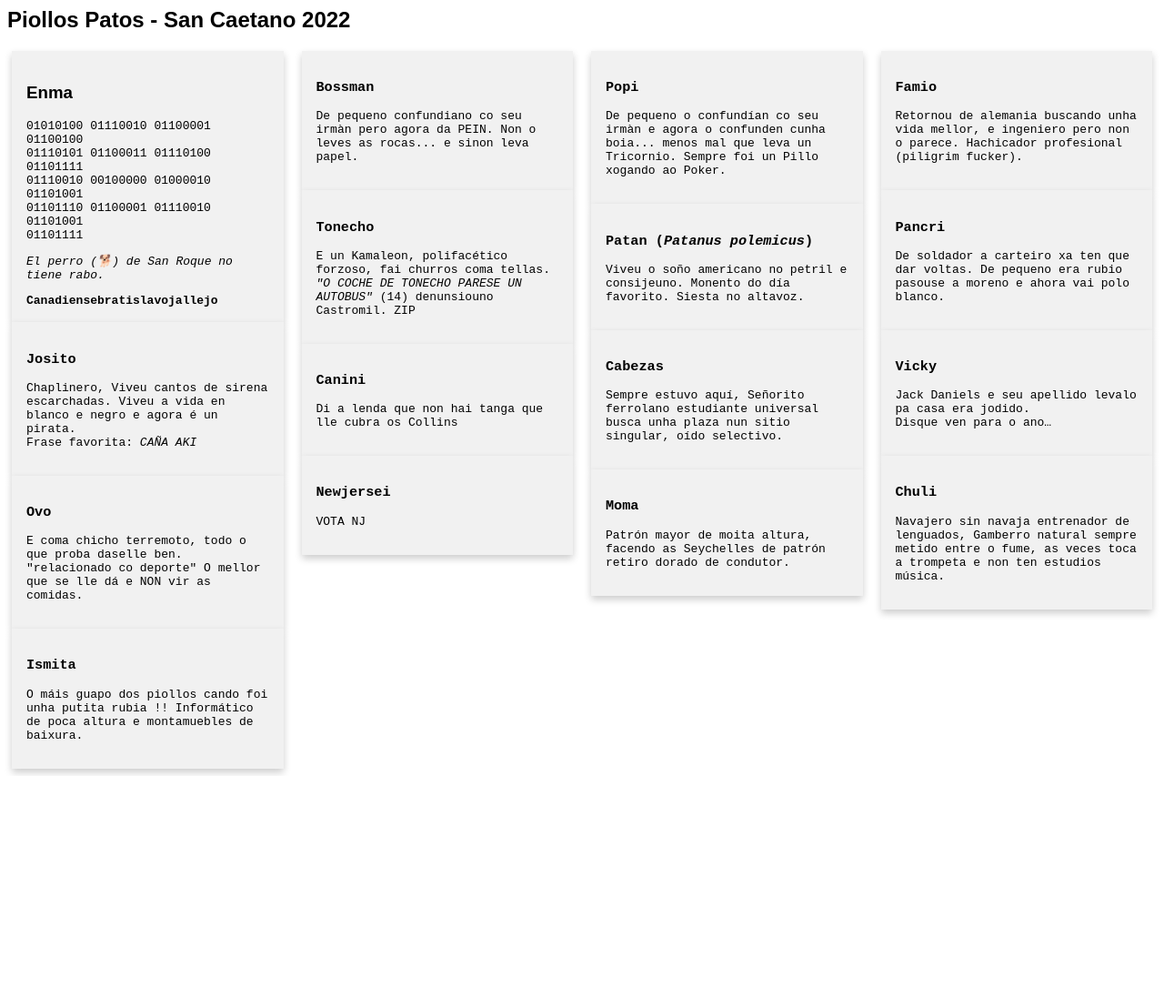
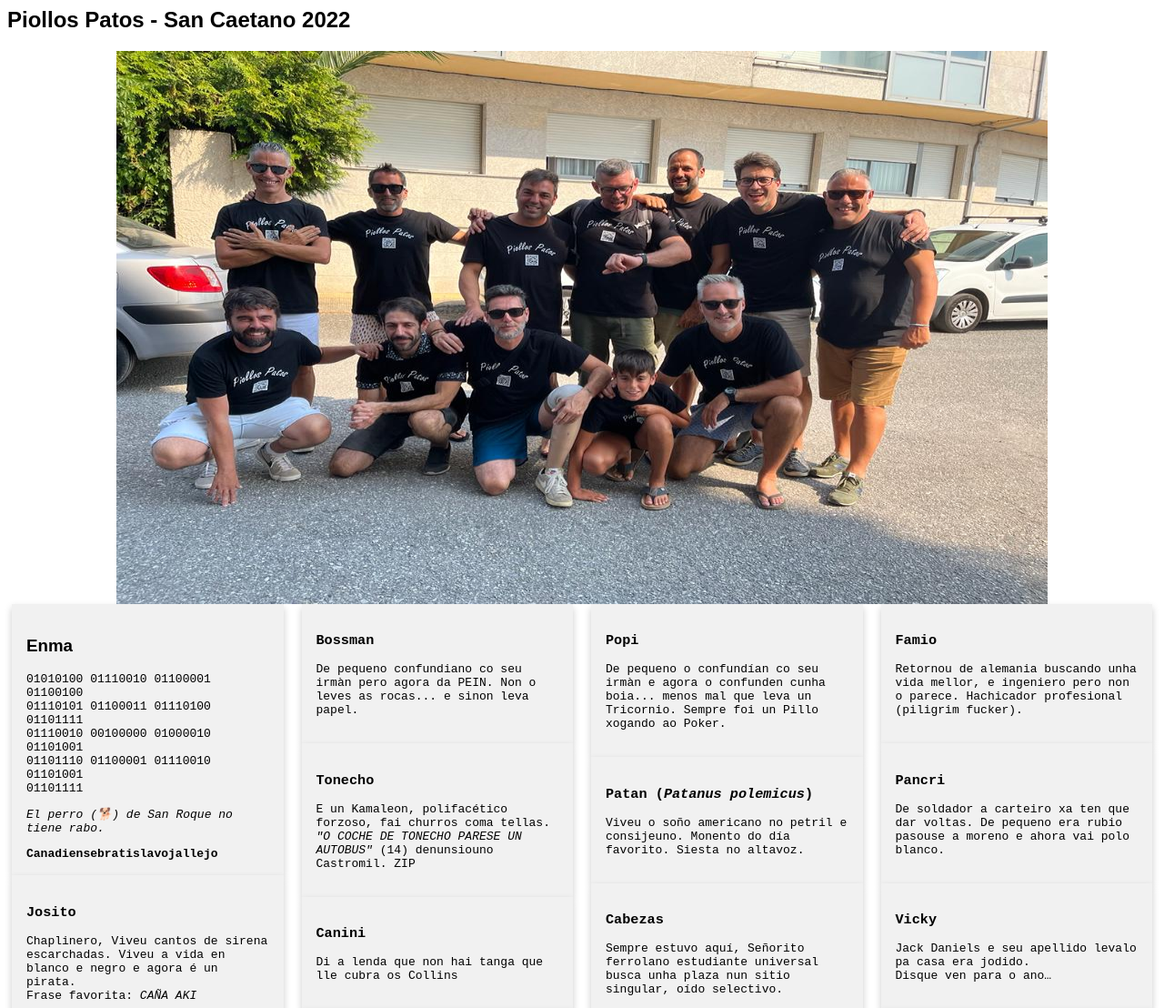
Before and after one commit to piollos-patos/piollos-patos.github.io, a plain HTML site: page index.html in a window 1280 px wide. Shown: the top 1108 px of the page at 91% size. Before the commit the page ends 853 px from the top, so only its background shows below. Drawn offline with Linux system fonts and the light colour scheme.

Commit message:
Bring back the first picture
Bring back the first picture

```diff
--- a/index.html
+++ b/index.html
@@ -47,6 +47,12 @@
   </head>
   <body>
     <h2>Piollos Patos - San Caetano 2022</h2>
+
+    <div style="text-align: center">
+
+      <img src="images/camisetas.jpg" width="1024" height="608" />
+
+    </div>
 
 
     <div class="row">
```
